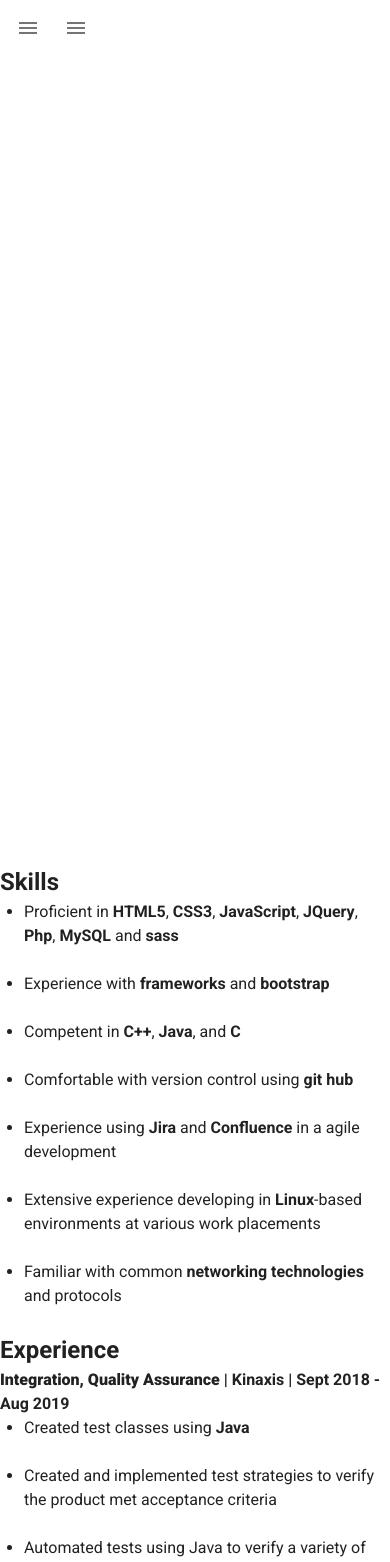
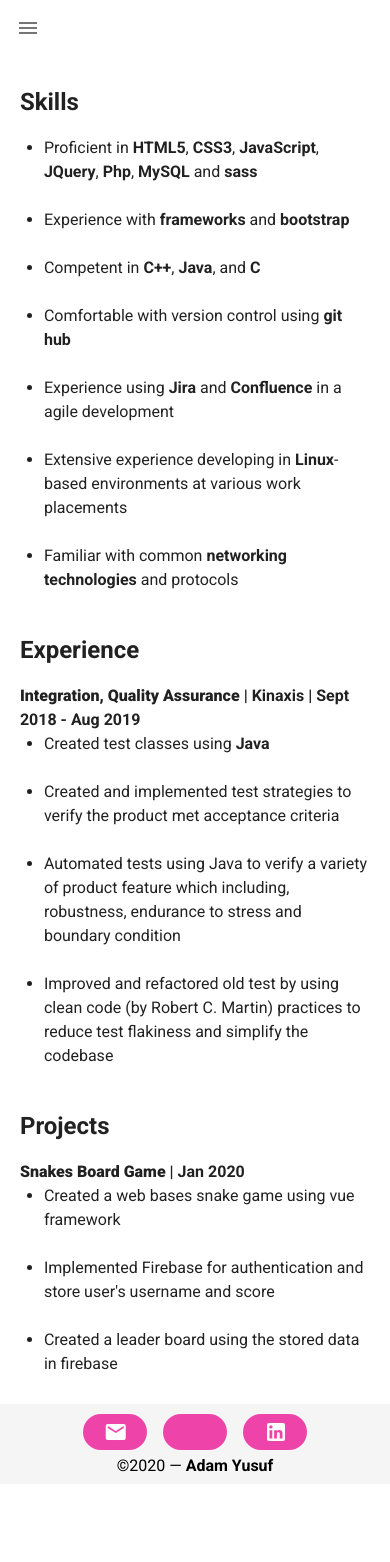
Before and after one commit to adamyusuf3494/personal-website, a Vue app: page /resume in a window 390 px wide. Shown: the top 1562 px of the page. After the commit the page ends 1484 px from the top, so only its background shows below. Built offline with nearby package versions, Linux system fonts and the light colour scheme.

Commit message:
Adam Yusuf make the website responsive and removed wrong tags

```diff
--- a/public/index.html
+++ b/public/index.html
@@ -5,7 +5,7 @@
     <meta http-equiv="X-UA-Compatible" content="IE=edge">
     <meta name="viewport" content="width=device-width,initial-scale=1.0">
     <link rel="icon" href="<%= BASE_URL %>favicon.ico">
-    <title>persoanl-website</title>
+    <title>Personal Website</title>
     <link rel="stylesheet" href="https://fonts.googleapis.com/css?family=Roboto:100,300,400,500,700,900">
     <link rel="stylesheet" href="https://cdn.jsdelivr.net/npm/@mdi/font@latest/css/materialdesignicons.min.css">
   </head>
--- a/src/App.vue
+++ b/src/App.vue
@@ -1,6 +1,5 @@
 <template>
   <v-app>
-    <footer />
     <Navbar v-show="$route.name !== 'home'" />
 
     <v-content>
--- a/src/components/Navbar.vue
+++ b/src/components/Navbar.vue
@@ -1,28 +1,28 @@
 <template>
-  <v-app>
+  <div>
     <v-container class="hidden-md-and-down">
       <v-layout row wrap justify-center class="my-2">
         <v-flex lg1.5 xl1 class="text-center my-2">
-          <v-btn class="primary" @click="goToHome()">Home</v-btn>
+          <v-btn class="primary" flat @click="goToHome()">Home</v-btn>
         </v-flex>
         <v-flex lg1.5 xl1 class="text-center my-2">
-          <v-btn class="primary" @click="goToResume()">Resume</v-btn>
+          <v-btn class="primary" flat @click="goToResume()">Resume</v-btn>
         </v-flex>
         <v-flex lg1.5 xl1 class="text-center my-2">
-          <v-btn class="primary" @click="goToProjects()">Projects</v-btn>
+          <v-btn class="primary" flat @click="goToProjects()">Projects</v-btn>
         </v-flex>
         <v-flex lg1.5 xl1 class="text-center my-2">
-          <v-btn class="primary" @click="goToAbout()">About</v-btn>
+          <v-btn class="primary" flat @click="goToAbout()">About</v-btn>
         </v-flex>
       </v-layout>
     </v-container>
 
-    <v-toolbar class="hidden-lg-and-up">
+  <div class="hidden-lg-and-up">
+    <v-toolbar flat color="transparent">
       <v-app-bar-nav-icon @click="drawer = !drawer"></v-app-bar-nav-icon>
-      <v-app-bar-nav-icon></v-app-bar-nav-icon>
     </v-toolbar>
 
-    <v-navigation-drawer v-model="drawer" app class="hidden-lg-and-up primary">
+    <v-navigation-drawer disable-resize-watcher v-model="drawer" app class=" primary">
       <v-list color="transparent">
         <v-list-item v-for="link in links" :key="link.text" router :to="link.route">
           <v-list-item-action>
@@ -34,7 +34,8 @@
         </v-list-item>
       </v-list>
     </v-navigation-drawer>
-  </v-app>
+  </div>
+  </div>
 </template>
 
 <script>
--- a/src/components/footer.vue
+++ b/src/components/footer.vue
@@ -1,7 +1,7 @@
 <template>
-    <v-app>
+    <div>
 
-    </v-app>
+    </div>
 </template>
 
 <script>
--- a/src/views/About.vue
+++ b/src/views/About.vue
@@ -1,8 +1,8 @@
 <template>
-  <v-app>
+  <div>
     <v-container class="pa-5" >
       <v-layout row wrap justify-center class="px-5">
-        <v-flex xs11 sm11 md11 lg8 class="px-5">
+        <v-flex xs11 sm11 md11 lg10 class="hidden-sm-and-down px-5">
           <h2>My Passions & Interest</h2><br>
               <h2>I am interested about web development and the ever changing web technologies.<br> My passion is building simple and clean user interfaces. My interest
               also include cloud computing and automation</h2>
@@ -10,8 +10,16 @@
               <br><h2>I enjoy gaming and building computers in my spare time</h2>
               <br><h2>Do not hesitate to contact me</h2>
         </v-flex>
+        <v-flex xs11 sm11 md11 lg10 class="hidden-md-and-up px-5">
+          <h4>My Passions & Interest</h4><br>
+              <h4>I am interested about web development and the ever changing web technologies.<br> My passion is building simple and clean user interfaces. My interest
+              also include cloud computing and automation</h4>
+              <br><h4>I enjoy sports, both participating and watching. I support the Washington Wizards but have a soft spot for Toronto Raptors. I also support Manchester United</h4>
+              <br><h4>I enjoy gaming and building computers in my spare time</h4>
+              <br><h4>Do not hesitate to contact me</h4>
+        </v-flex>
       </v-layout>
         </v-container>
 
-  </v-app>
+  </div>
 </template>
--- a/src/views/Home.vue
+++ b/src/views/Home.vue
@@ -1,6 +1,6 @@
 <template>
-  <v-app>
-    <v-container class="mt-5">
+<div>
+    <v-container class="mt-10">
       <v-layout justify-center>
         <v-flex xs10 md8 lg6>
           <v-img src="../assets/AdamYusufCropped.png" class="mt-5"></v-img>
@@ -9,21 +9,31 @@
       <br />
       <v-layout justify-center>
         <v-flex xs8 md6>
-          <h1 class="text-center">
+          <h1 class="hidden-sm-and-down text-center">
             Hi, my name is
             <u>Adam Yusuf</u>
           </h1>
+          <h3 class="hidden-md-and-up text-center">
+            Hi, my name is
+            <u>Adam Yusuf</u>
+          </h3>
         </v-flex>
       </v-layout>
       <br />
       <v-layout justify-center>
         <v-flex xs12 md6>
           <h1
-            class="text-center"
+            class="hidden-sm-and-down text-center"
           >I am an electrical engineering graduate with a passsion for making things work.</h1>
+          <h3
+            class="hidden-md-and-up text-center"
+          >I am an electrical engineering graduate with a passsion for making things work.</h3>
         </v-flex>
       </v-layout>
     </v-container>
+    <br class="hidden-md-and-up ">
+    <br class="hidden-md-and-up ">
+    <br class="hidden-lg-and-up ">
     <v-container>
       <v-layout row wrap justify-center class="my-2">
         <v-flex xs6 sm3 md3 lg2 class="text-center my-2">
@@ -37,7 +47,7 @@
         </v-flex>
       </v-layout>
     </v-container>
-  </v-app>
+    </div>
 </template>
 
 <script>
--- a/src/views/Projects.vue
+++ b/src/views/Projects.vue
@@ -1,24 +1,24 @@
 <template>
-  <v-app>
-    <v-container class="pa-5">
-      <v-layout row wrap justify-center class="px-5">
-        <v-flex xs8 sm8 md8 lg2>
+  <div>
+    <v-container class="pa-5 my-5">
+      <v-layout row wrap justify-center class="px-5" >
+        <v-flex xs10 sm10 md10 lg2 class="pa-5">
           <v-img alt="Vue logo" src="../assets/snakeProject.png" width="200px" />
         </v-flex>
-        <v-flex xs8 sm8 md8 lg6 class="px-5">
-          <p class="text-center">
+        <v-flex xs10 sm10 md10 lg6 class="pa-5">
+          <p >
             This project is a snake game that I build using vue framework. I incorporated firebase authentication to
             access the game. Firebase was also used to implement a backend to record the users score and to create a leaderboard
             <br />
-            <strong>To use this project please log in</strong>
+            <strong>Note: To use this project please log in</strong>
           </p>
-          <v-btn class="text-xs-center">
-            <a href="https://github.com/adamyusuf3494/snakegamevue.git" target="_blank">source code</a>
+          <v-btn class=" primary" align-center>
+            <a href="https://github.com/adamyusuf3494/snakegamevue.git" target="_blank"><span class=" white--text"> Source code</span></a>
           </v-btn>
         </v-flex>
       </v-layout>
     </v-container>
-  </v-app>
+  </div>
 </template>
 
 <script>
--- a/src/views/Resume.vue
+++ b/src/views/Resume.vue
@@ -1,11 +1,11 @@
 <template>
-  <v-app>
-    <v-container class="mx-0 my-5">
+<div class="mx-1 my-5">
+    <v-container  >
       <v-layout row wrap justify-center>
-        <v-flex xs12 sm12 md12 lg2>
+        <v-flex xs11 sm11 md11 lg2 class="py-2">
           <h2>Skills</h2>
         </v-flex>
-        <v-flex xs12 sm12 md12 lg6>
+        <v-flex xs11 sm11 md11 lg6 class="py-2">
           <ul>
             <li>
               Proficient in
@@ -57,10 +57,10 @@
       <br />
       <br />
       <v-layout row wrap justify-center>
-        <v-flex xs12 sm12 md12 lg2>
+        <v-flex xs11 sm11 md11 lg2 class="py-2">
           <h2>Experience</h2>
         </v-flex>
-        <v-flex xs12 sm12 md12 lg6>
+        <v-flex xs11 sm11 md11 lg6 class="py-2">
           <h4>
             <strong>Integration, Quality Assurance</strong> | Kinaxis | Sept 2018 - Aug 2019
           </h4>
@@ -81,10 +81,10 @@
       <br />
       <br />
       <v-layout row wrap justify-center>
-        <v-flex xs12 sm12 md12 lg2>
+        <v-flex xs11 sm11 md11 lg2 class="py-2">
           <h2>Projects</h2>
         </v-flex>
-        <v-flex xs12 sm12 md12 lg6>
+        <v-flex xs11 sm11 md11 lg6 class="py-2">
           <h4>
             <strong>Snakes Board Game</strong> | Jan 2020
           </h4>
@@ -98,7 +98,7 @@
         </v-flex>
       </v-layout>
     </v-container>
-  </v-app>
+    </div>
 </template>
 
 <script>
```
